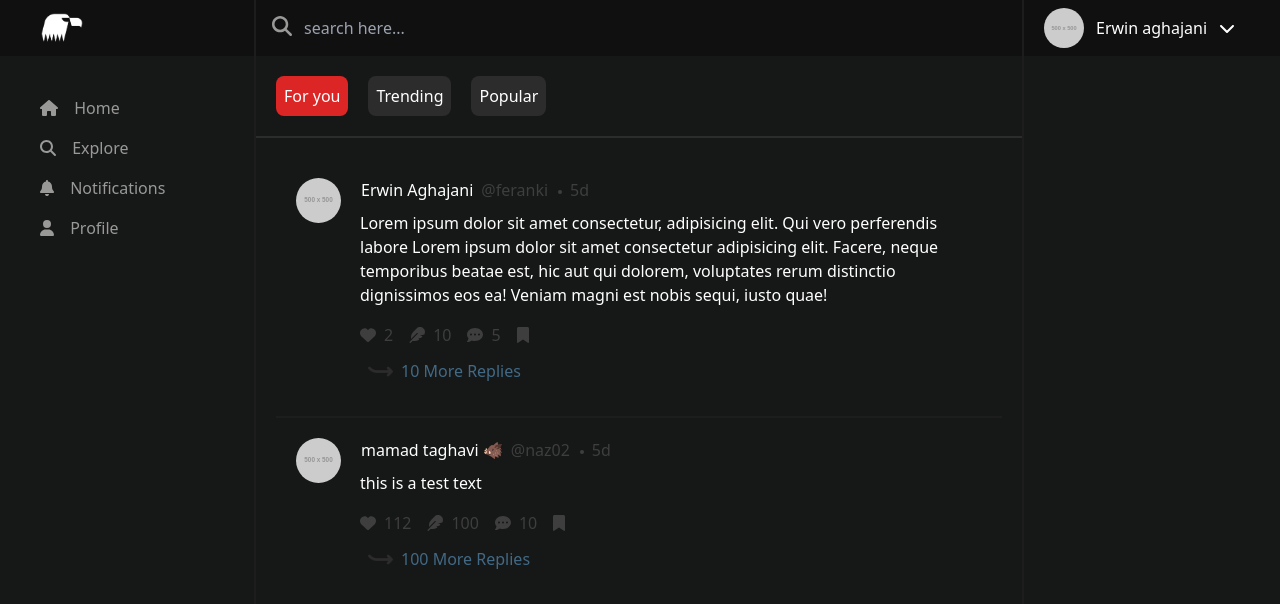
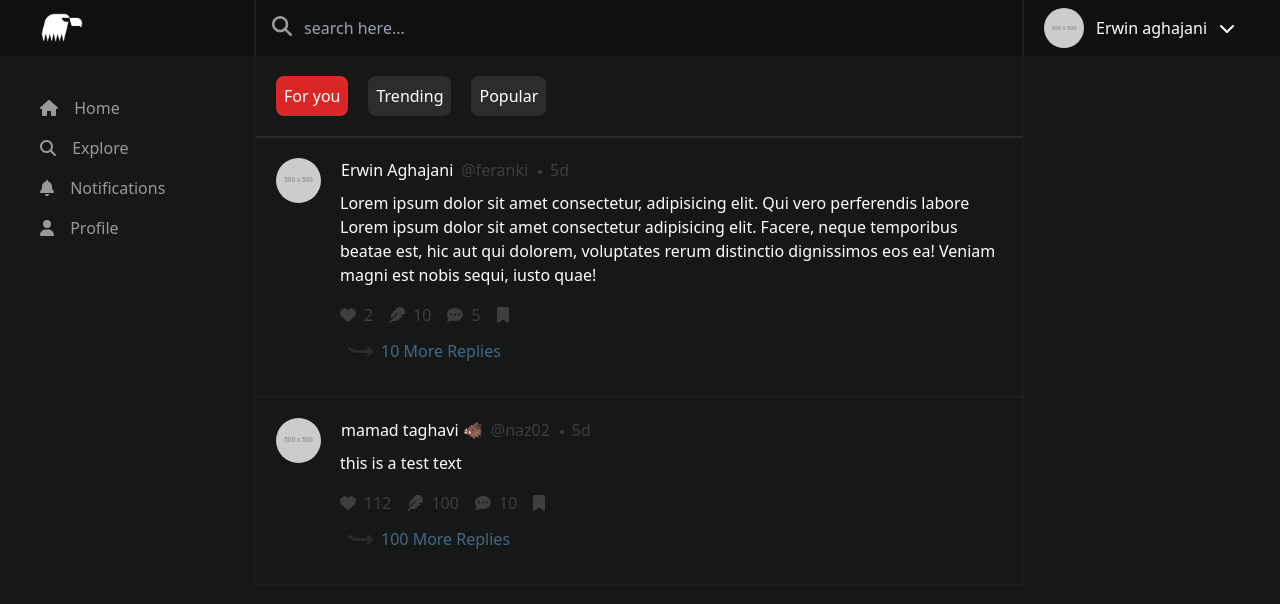
Before and after one commit to TronIsHere/eagler-socialmedia, a React (Vite) app: page /explore in a window 1280 px wide. Shown: the top 604 px of the page. Built offline with nearby package versions, Linux system fonts and the light colour scheme.

Commit message:
fixed a padding

```diff
--- a/src/pages/home/explore/explore.tsx
+++ b/src/pages/home/explore/explore.tsx
@@ -56,7 +56,7 @@ export const ExplorePage: FC = () => {
               Popular
             </Tab>
           </Tab.List>
-          <Tab.Panels className={"p-5 w-full border-t-2 border-slightGray"}>
+          <Tab.Panels className={"w-full border-t-2 border-slightGray"}>
             <Tab.Panel>
               <ForyouPage></ForyouPage>
             </Tab.Panel>
```
